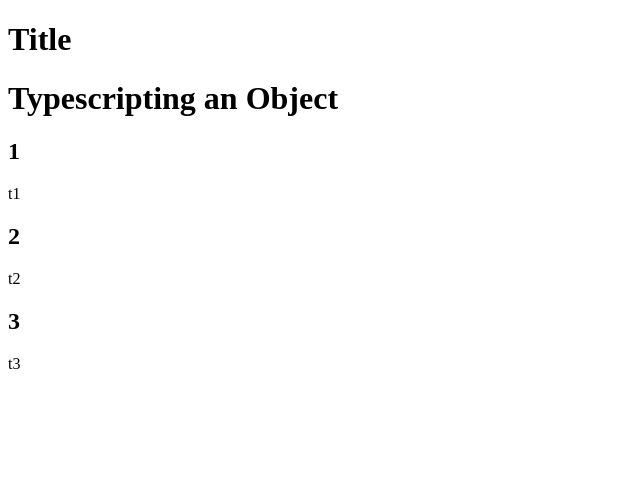
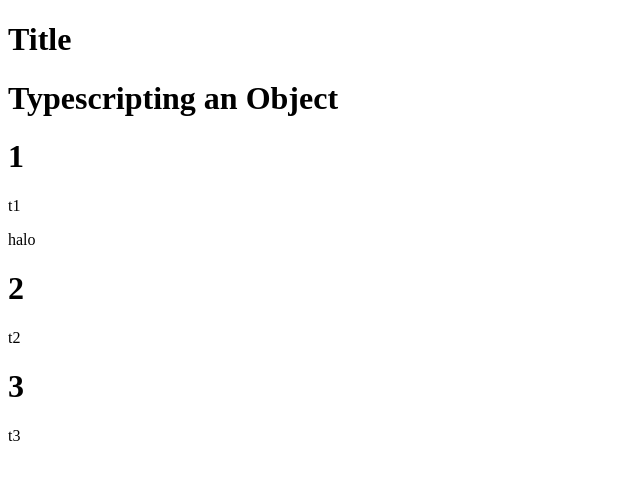
Before and after one commit to akshpnwr/typescript-tut, a React (Vite) app: page / in a window 1280 px wide. Shown: the top 480 px of the page, without its empty margins (0-640 px from the left). Built offline with nearby package versions, Linux system fonts and the light colour scheme.

Commit message:
passing props

```diff
--- a/src/App.tsx
+++ b/src/App.tsx
@@ -1,13 +1,15 @@
 import { useState } from 'react'
 import './App.css'
+import Post from './Post';
 
 type PostProps = {
   id: number,
-  title: string
+  title: string,
+  message? : string
 }[];
 
-function getData(): PostProps {
-  return [{id: 1, title: 't1'}, {id: 2, title: 't2'}, {id: 3, title: 't3'}];
+function getData():PostProps {
+  return [{id: 1, title: 't1', message: 'halo'}, {id: 2, title: 't2'}, {id: 3, title: 't3'}];
 }
 
 function App() {
@@ -27,10 +29,7 @@ function App() {
     </h1>
     <h1>Typescripting an Object</h1>
     {data.map(item =>
-      <div>
-        <h2>{item.id}</h2>
-        <p>{item.title}</p>
-      </div>
+      <Post id={item.id} title={item.title} message={item.message} />
     )
   }
     </>
--- /dev/null
+++ b/src/Post.tsx
@@ -0,0 +1,17 @@
+
+type PostProps = {
+    id: number,
+    title: string,
+    message?: string
+}
+
+export default function Post({id, title, message} : PostProps) {
+    return (
+        <div>
+            <h1>{id}</h1>
+            <p>{title}</p>
+            <p>{message}</p>
+        </div>
+    )
+
+}
```
